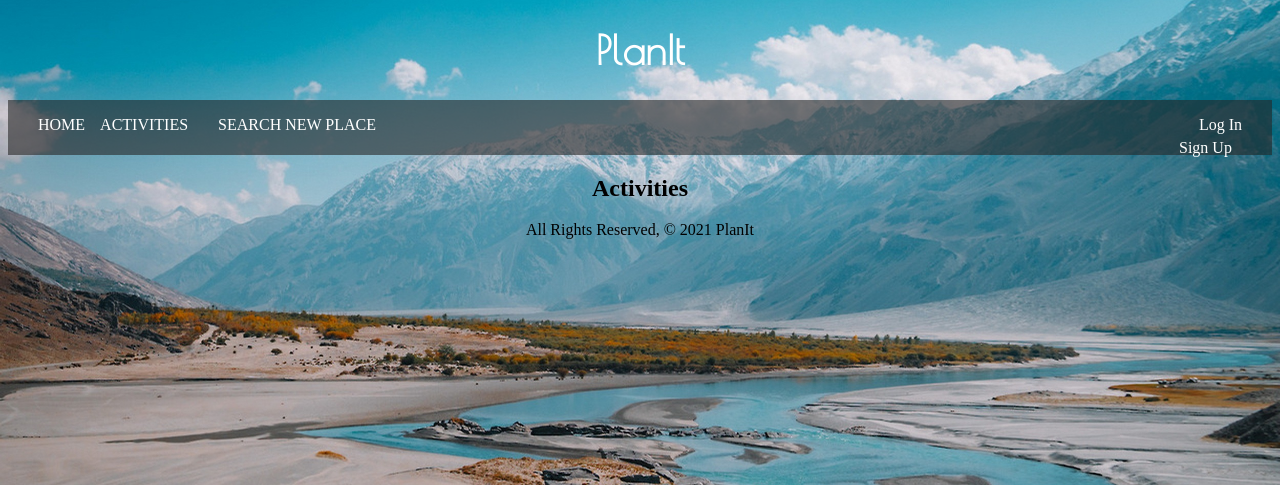
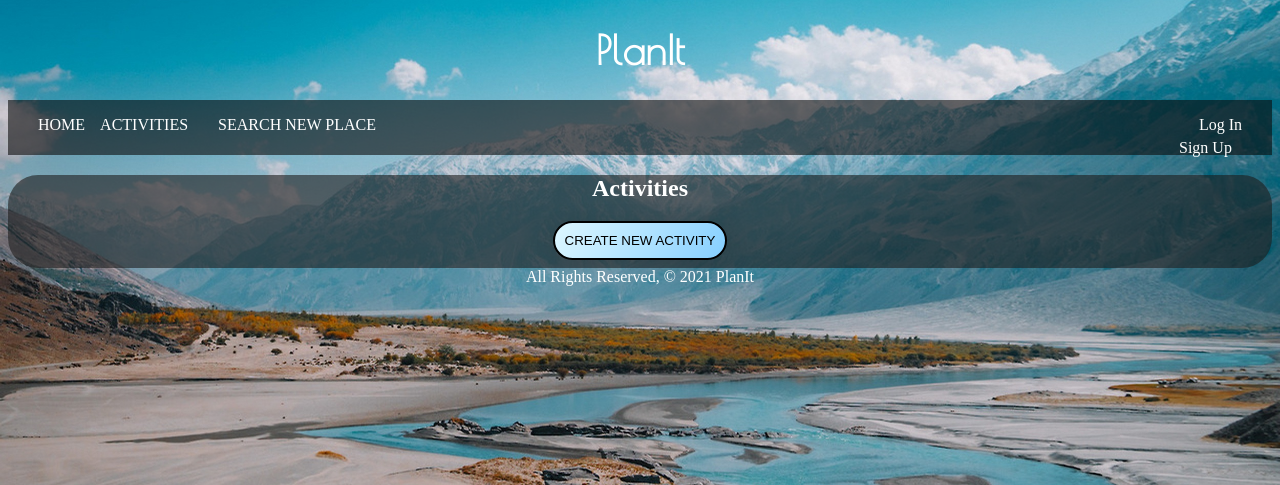
Before and after one commit to gregwebb/PlanIt, a Django app: page /activities/ in a window 1280 px wide. Shown: the top 485 px of the page. Run offline with Django 3.2, Linux system fonts and the light colour scheme; data that the repository does not hold is empty; some web fonts are replaced.

Commit message:
css added

```diff
--- a/main_app/static/css/style.css
+++ b/main_app/static/css/style.css
@@ -6,6 +6,7 @@ body {
     background-size: cover;
     left: 50%;
     text-align: center;
+    color:white;
 }
 
 a {
@@ -20,7 +21,7 @@ a {
 }
 
 nav {
-    background-color: #27272799;
+    background-color: #0c0c0c99;
     width:100%;
     color: white;
 }
@@ -46,6 +47,40 @@ nav li{
     padding-bottom: 5px;
 }
 
+.title {
+    color: white;
+}
+
+.main-container {
+    border-radius: 30px;
+    background-color: #1d1d1d99;
+    padding-bottom: 8px;
+}
+
+.card-container {
+    margin: 15px;
+    border-radius: 30px;
+    background-color: rgba(113, 175, 198, .80);
+}
+
+#activity-create-btn {
+    background-image: linear-gradient(120deg, #ddf7ff 0%, #86cfff 100%);
+    box-shadow: 2px 4px 25px rgba(0,0,0,.1);
+    overflow: hidden;
+    padding: 10px;
+    border-style: solid;
+    border-radius: 30px;
+}
+
+#activity-create-btn:hover {
+    background-image: linear-gradient(120deg, #43d2fd 0%, #cce5f7 100%);
+    box-shadow: 4px 4px 30px rgba(0,0,0,.4);
+    overflow: hidden;
+}
+#activity-create-btn a {
+    color: rgb(11, 62, 77);
+}
+
 @media screen and (min-width: 550px){
     .navbar-container{
         flex-direction: row;
--- a/main_app/templates/activities/index.html
+++ b/main_app/templates/activities/index.html
@@ -1,11 +1,12 @@
 {% extends 'base.html' %}
 
 {% block content %}
-<h2>Activities</h2>
+
+<div class="main-container">
+    <h2 class="title">Activities</h2>
 
     {% for activity in activities %}
-
-    <div class="activity-main-container">
+        <div class="card-container">
             <a href="{% url 'detail' activity.id %}">
                 <div class="activity-content-container">
                     <h3 class="activity-name">{{ activity.name }}</h3>
@@ -20,10 +21,14 @@
             </a>
         </div>
     {% endfor %}
-
     <div class="new-activity-form">
-
+        <form action="{% url 'activities_create' %}">
+            <input type="submit" value="CREATE NEW ACTIVITY" id="activity-create-btn">
+        </form>
 
     </div>
 
+</div>
+
+
 {% endblock content %}
```
Also changed, not shown: main_app/templates/activities/detail.html (+7 -2 lines). Lines whose indentation alone changed are shown as unchanged.
